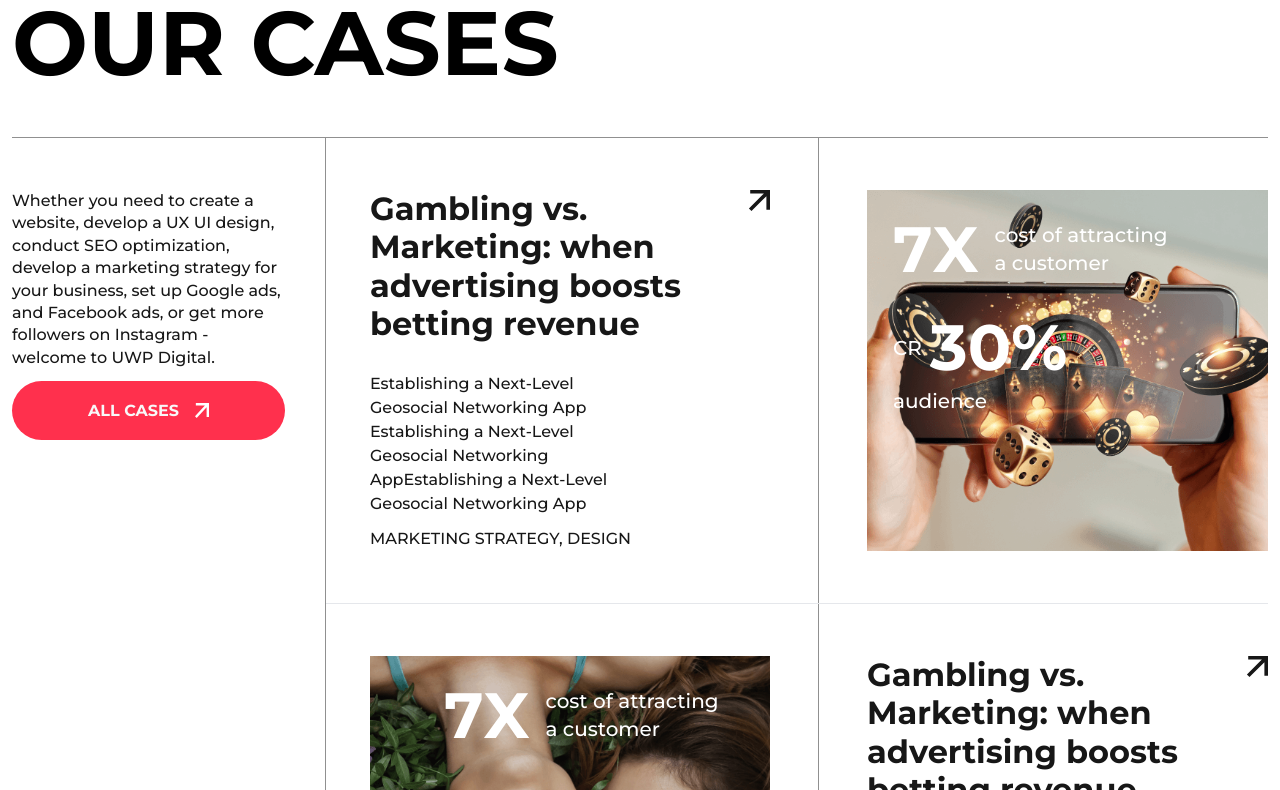
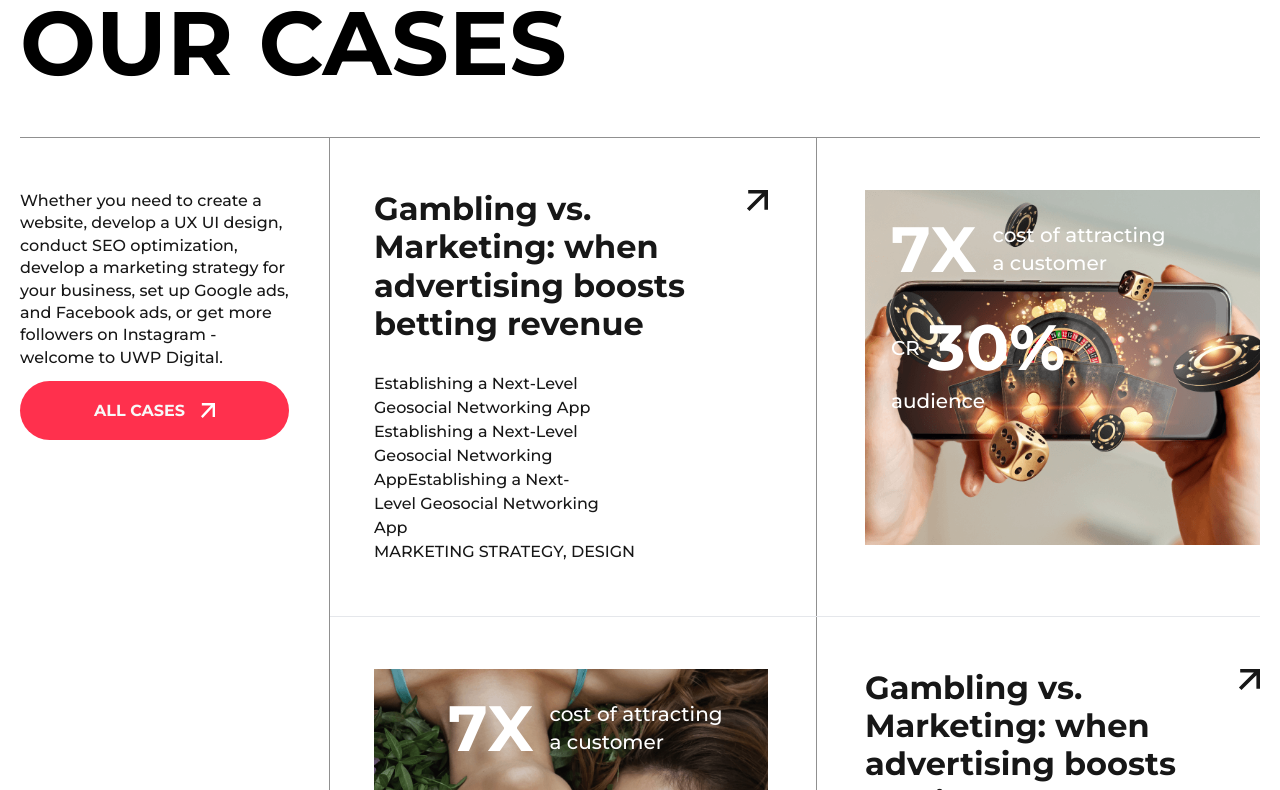
Before and after one commit to nevredimiy/upwDigitalNew, a website: page build/temp.html in a window 1280 px wide. Shown: the part 2010-2800 px from the top of the page. Drawn offline with Linux system fonts and the light colour scheme.

```diff
--- a/src/input.css
+++ b/src/input.css
@@ -12,6 +12,10 @@
 
     .body-bg {
         @apply md:before:content-[''] md:before:fixed md:before:bg-base-red md:before:left-0 md:before:right-0 md:before:top-0 md:before:bottom-0 md:before:z-20 overflow-hidden fixed;
+    }
+
+    .show-mobile-menu {
+        @apply fixed md:px-7 md:pt-[3.25rem]
     }
 
     .active-link {
@@ -43,10 +47,6 @@
         @apply block w-8 h-[3px] bg-white absolute left-1/2 ml-[-16px];
     }
 
-    .btn-red {
-        @apply flex w-full items-center justify-center rounded-full bg-base-red py-5 text-base-white md:mx-auto md:mt-9 md:w-[357px] xl:m-0 xl:mt-14
-    }
-
 }
 
 @layer utilities {
--- a/tailwind.config.js
+++ b/tailwind.config.js
@@ -6,9 +6,9 @@
       center: true,
       padding: {
         DEFAULT: '1rem',
-
-        md: '3*1vw',
-        lg: 'clamp(0.5rem, 0.75rem, 2rem)',
+        md: '0.5rem',
+        lg: 'clamp(0.75rem, 1rem, 2rem)',
+        xl: 'clamp(1rem, 1.25rem, 4.5rem)'
       }
     },
 
@@ -70,7 +70,7 @@
       },
 
       screens: {
-        '2xl': '1650px'
+        '2xl': '1690px'
       },
 
       keyframes: {
```
Also changed, not shown: build/css/style.css, build/index.html, build/js/main.js, build/js/script.js.
